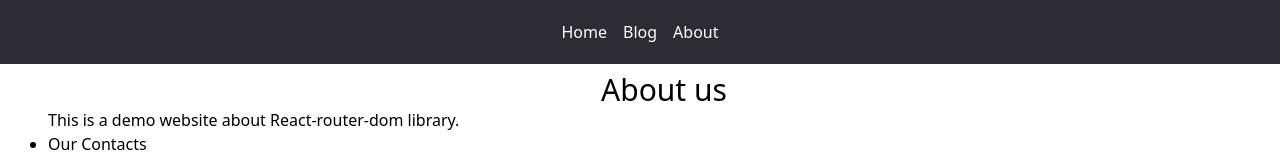
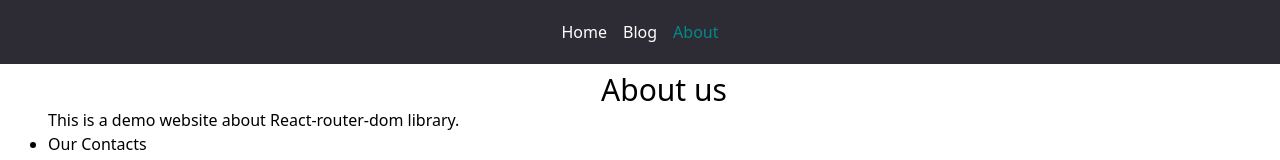
Before and after one commit to Aandi1989/ReactRouter6, a React (Create React App) app: page /about/team in a window 1280 px wide. Shown: the top 160 px of the page. Built offline with nearby package versions, Linux system fonts and the light colour scheme.

Commit message:
nested routes second option

```diff
--- a/src/App.jsx
+++ b/src/App.jsx
@@ -21,7 +21,10 @@ function App() {
         <Routes >
           <Route path="/" element={<Layout />}>
             <Route index element={<Home />} />
-            <Route path="about/*" element={<About />} />
+            <Route path="about" element={<About />} >
+              <Route path="contacts" element={<p>Our contacts</p>} />
+              <Route path="team" element={<p>Our team</p>} />
+            </Route>
             <Route path="about-us" element={<Navigate to="/about" replace />} />
             <Route path="posts" element={<Blog />} />
             <Route path="posts/:id" element={<Singlepage />} />
--- a/src/components/CustomLink.jsx
+++ b/src/components/CustomLink.jsx
@@ -1,7 +1,10 @@
 import { Link, useMatch } from 'react-router-dom';
 
 export const CustomLink = ({children, to, ...props}) => {
-  const match = useMatch(to);
+  const match = useMatch({
+    path:to,
+    end:to.length === 1,
+  });
 
   return (
     <Link
--- a/src/pages/About.jsx
+++ b/src/pages/About.jsx
@@ -1,4 +1,4 @@
-import { Route, Routes, Link } from 'react-router-dom';
+import { Route, Routes, Link, Outlet } from 'react-router-dom';
 
 const About = () => {
     return(
@@ -10,10 +10,11 @@ const About = () => {
                 <li><Link to="team">Our Team</Link></li>
             </ul>
 
-            <Routes>
+            {/* <Routes>
                 <Route path="contacts" element={<p>Our contacts</p>} />
                 <Route path="team" element={<p>Our team</p>} />
-            </Routes>
+            </Routes> */}
+            <Outlet/>
         </div>
     )
 }
```
